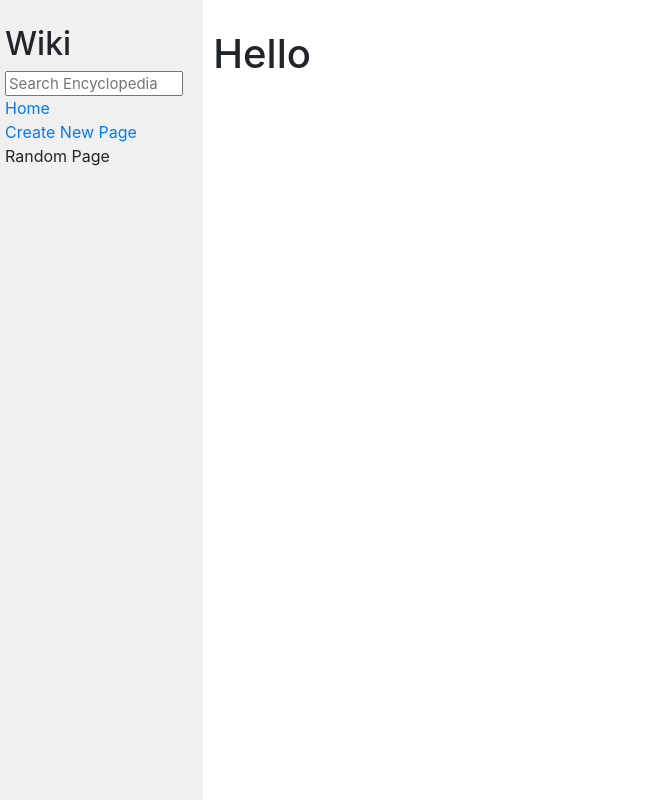
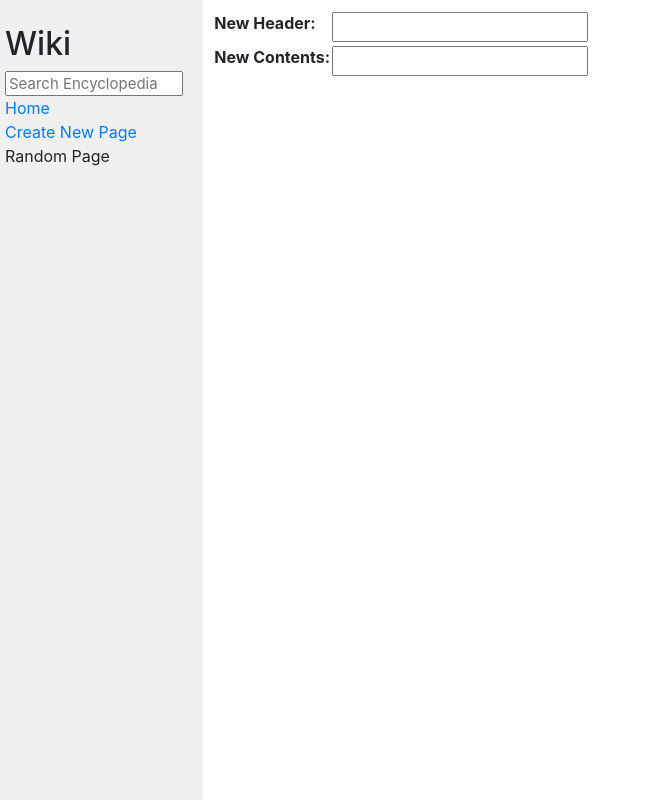
Before and after one commit to peterghrong/cs50w_P1_wiki, a Django app: page /add in a window 1280 px wide. Shown: the whole page, without its empty margins (0-646 px from the left). Run offline with Django 3.2, Linux system fonts and the light colour scheme; some libraries are stand-ins or nearby versions.

Commit message:
Some changes

```diff
--- a/wiki/encyclopedia/templates/encyclopedia/add.html
+++ b/wiki/encyclopedia/templates/encyclopedia/add.html
@@ -1,5 +1,10 @@
 {% extends 'encyclopedia/layout.html' %}
+
 {% block body %}
-<h1>Hello</h1>
+    <form>
+    <table>
+    {{form.as_table}}
+    </table>
+    </form>
 
 {% endblock %}
--- a/wiki/encyclopedia/views.py
+++ b/wiki/encyclopedia/views.py
@@ -14,8 +14,6 @@ def title(request, title):
     return render(request, "encyclopedia/content.html", {"content": util.get_entry(title), "title": title})
 
 
-class NewSearchForm(forms.Form):
-    new_input = forms.CharField(label="New Search")
 # to be finished
 # if the query matches, the user should be redirected to a page containing results
 # if no query matches, then the user should be taken to a search result
@@ -33,5 +31,14 @@ def search(request):
         return render(request, "encyclopedia/content.html", {"title": "Not Found"})
 
 
+class NewPage(forms.Form):
+
+    # class Meta:
+    header = forms.CharField(
+        label="New Header", max_length=30, widget=forms.TextInput(attrs={'cols': 30, 'rows': 2}))
+
+    body = forms.CharField(label="New Contents")
+
+
 def add(request):
-    return render(request, "encyclopedia/add.html")
+    return render(request, "encyclopedia/add.html", {"form": NewPage()})
```
